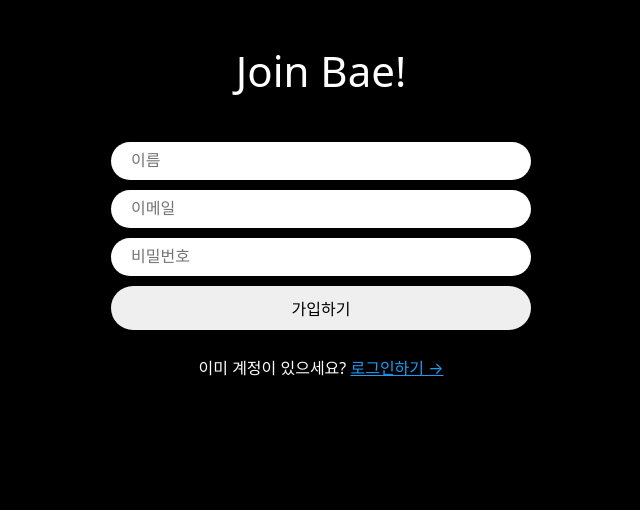
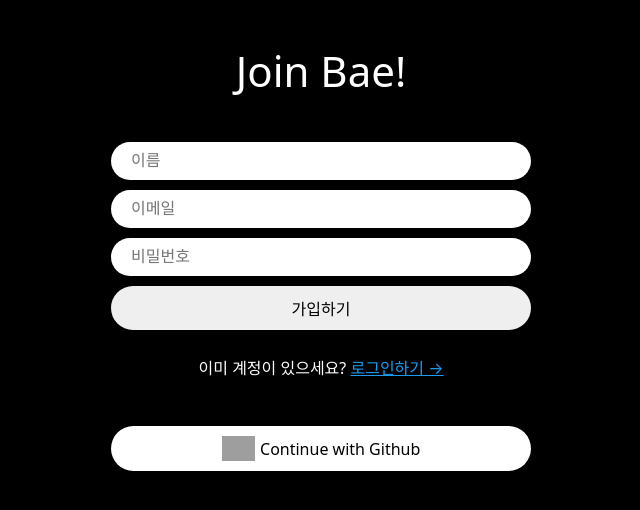
Before and after one commit to HyunSooBae/bae, a React (Vite) app: page /create-account in a window 1280 px wide. Shown: the top 510 px of the page, without its empty margins (319-959 px from the left). Built offline with nearby package versions, Linux system fonts and the light colour scheme; grey boxes are pictures that could not be loaded; the HTML template or start-up script is replaced by a standard one.

Commit message:
Feat: 회원가입/로그인 페이지에 github-btn 추가

```diff
--- a/src/routes/create-account.tsx
+++ b/src/routes/create-account.tsx
@@ -4,6 +4,7 @@ import { auth } from '../firebase'
 import { Link, useNavigate } from 'react-router-dom'
 import { FirebaseError } from 'firebase/app'
 import { Error, Form, Input, Switcher, Title, Wrapper } from '../components/auth-components'
+import GithubButton from '../components/github-btn'
 
 export default function CreateAccount() {
   const navigate = useNavigate()
@@ -61,6 +62,7 @@ export default function CreateAccount() {
       <Switcher>
         이미 계정이 있으세요? <Link to="/login">로그인하기 &rarr;</Link>
       </Switcher>
+      <GithubButton />
     </Wrapper>
   )
 }
--- a/src/routes/login.tsx
+++ b/src/routes/login.tsx
@@ -4,6 +4,7 @@ import { auth } from '../firebase'
 import { Link, useNavigate } from 'react-router-dom'
 import { FirebaseError } from 'firebase/app'
 import { Error, Form, Input, Switcher, Title, Wrapper } from '../components/auth-components'
+import GithubButton from '../components/github-btn'
 
 export default function CreateAccount() {
   const navigate = useNavigate()
@@ -52,6 +53,7 @@ export default function CreateAccount() {
       <Switcher>
         계정이 없으세요? <Link to="/create-account">회원가입하기 &rarr;</Link>
       </Switcher>
+      <GithubButton />
     </Wrapper>
   )
 }
```
